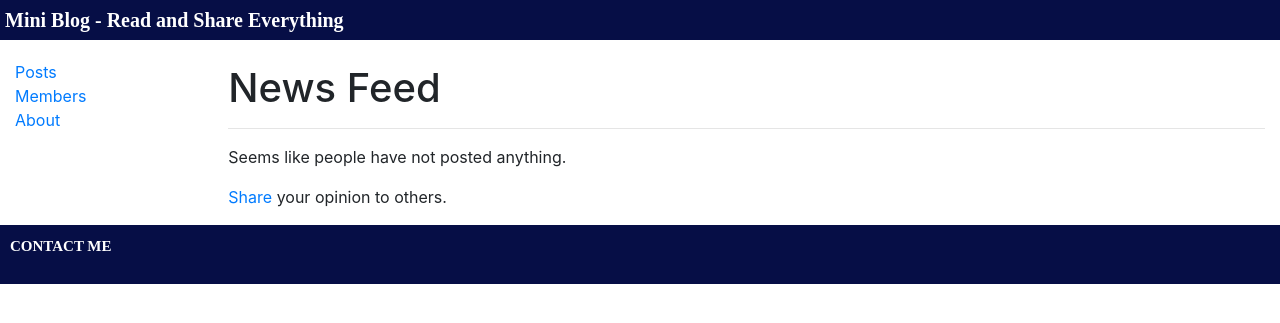
After one commit to huongpx/miniblog, a Django app: page /blog/all/ in a window 1280 px wide. The commit adds this page. Shown: the top 323 px of the page. Run offline with Django 3.2, Linux system fonts and the light colour scheme; data that the repository does not hold is empty.

Commit message:
Add Blog, Blogger List View and Detail View

```diff
--- a/blog/static/css/styles.css
+++ b/blog/static/css/styles.css
@@ -3,3 +3,27 @@
   margin-top: 20px;
   list-style: none;
 }
+
+.header {
+  padding: 5px;
+  text-align: left;
+  background: #060e46;
+  color: white;
+  font-size: 20px;
+  font-family: serif;
+  font-weight: bold;
+}
+
+.footer {
+  padding: 10px;
+  text-align: left;
+  background: #060e46;
+  color: white;
+  font-size: 15px;
+  font-family: serif;
+  font-weight: bold;
+}
+
+.comment {
+  margin-left: 5%;
+}
--- a/blog/templates/base_generic.html
+++ b/blog/templates/base_generic.html
@@ -10,19 +10,26 @@
   <link rel="stylesheet" href="{% static 'css/styles.css' %}">
 </head>
 <body>
+  <div class="header">
+    Mini Blog - Read and Share Everything
+  </div>
   <div class="container-fluid">
     <div class="row">
       <div class="col-sm-2">
         <ul class="sidebar-nav">
-          <li><a href="">Home</a></li>
-          <li><a href="">Blogs</a></li>
-          <li><a href="">Bloggers</a></li>
+          <li><a href="{% url 'blogs' %}">Posts</a></li>
+          <li><a href="{% url 'bloggers' %}">Members</a></li>
+          <li><a href="{% url 'about' %}">About</a></li>
         </ul>
       </div>
       <div class="col-sm-10">
+        <br>
         {% block content %}{% endblock  %}
       </div>
     </div>
   </div>
+  <div class="footer">
+    <p>CONTACT ME</p>
+  </div>
 </body>
 </html>
--- /dev/null
+++ b/blog/templates/blog/blog_list.html
@@ -0,0 +1,21 @@
+{% extends 'base_generic.html' %}
+
+{% block content %}
+  <h1>News Feed</h1>
+  <hr>
+  {% if blog_list %}
+    {% for blog in blog_list %}
+      <p class="text-muted">Posted by <a href="{{ blog.author.get_absolute_url }}">{{ blog.author.user }}</a> at {{ blog.post_time }}</p>
+      <h3>{{ blog.title }}</h3>
+      <p class="text-muted">
+        {{ blog.blogcomment_set.count }} comment{{ blog.blogcomment.count|pluralize }}
+        and likes.
+      </p>
+      <a href="{{ blog.get_absolute_url }}">See details</a>
+      <hr>
+    {% endfor %}
+  {% else %}
+    <p>Seems like people have not posted anything.</p>
+    <p><a href="">Share</a> your opinion to others.</p>
+  {% endif %}
+{% endblock %}
--- a/blog/urls.py
+++ b/blog/urls.py
@@ -2,5 +2,9 @@ from django.urls import path
 from . import views
 
 urlpatterns = [
-    path('', views.index, name='index'),
+    path('about/', views.about, name='about'),
+    path('all/', views.BlogListView.as_view(), name='blogs'),
+    path('bloggers/', views.BloggerListView.as_view(), name='bloggers'),
+    path('blog/<int:pk>/', views.BlogDetailView.as_view(), name='blog-detail'),
+    path('blogger/<int:pk>/', views.BloggerDetailView.as_view(), name='blogger-detail'),
 ]
--- a/blog/views.py
+++ b/blog/views.py
@@ -1,11 +1,41 @@
 from django.shortcuts import render
+from .models import Blog, Blogger, BlogComment
+from django.views import generic
 
 # Create your views here.
 
-def index(request):
+def about(request):
+    """View function for index page"""
+    num_blogs = Blog.objects.count()
+
+    num_bloggers = Blogger.objects.count()
+
+    num_comments = BlogComment.objects.count()
 
     context = {
-
+        'num_blogs': num_blogs,
+        'num_bloggers': num_bloggers,
+        'num_comments': num_comments,
     }
 
-    return render(request, 'index.html', context=context)
+    return render(request, 'about.html', context=context)
+
+
+class BloggerListView(generic.ListView):
+    """Class base view for blogger list"""
+    model = Blogger
+    paginate_by = 5
+
+
+class BloggerDetailView(generic.DetailView):
+    model = Blogger
+
+
+class BlogListView(generic.ListView):
+    """Class base view for blog list"""
+    model = Blog
+    paginate_by = 5
+
+
+class BlogDetailView(generic.DetailView):
+    model = Blog
--- a/miniblog/urls.py
+++ b/miniblog/urls.py
@@ -20,5 +20,5 @@ from django.views.generic import RedirectView
 urlpatterns = [
     path('admin/', admin.site.urls),
     path('blog/', include('blog.urls')),
-    path('', RedirectView.as_view(url='blog/', permanent=True)),
+    path('', RedirectView.as_view(url='blog/about/', permanent=True)),
 ]
```
Also changed, not shown: blog/models.py (+13 -0 lines), blog/templates/about.html (renamed from blog/templates/index.html, +4 -4 lines), blog/templates/blog/blog_detail.html (added, +23 -0 lines), blog/templates/blog/blogger_detail.html (added, +19 -0 lines), blog/templates/blog/blogger_list.html (added, +16 -0 lines), blog/migrations/0001_initial.py, blog/migrations/0002_auto_20211229_1455.py (added).
